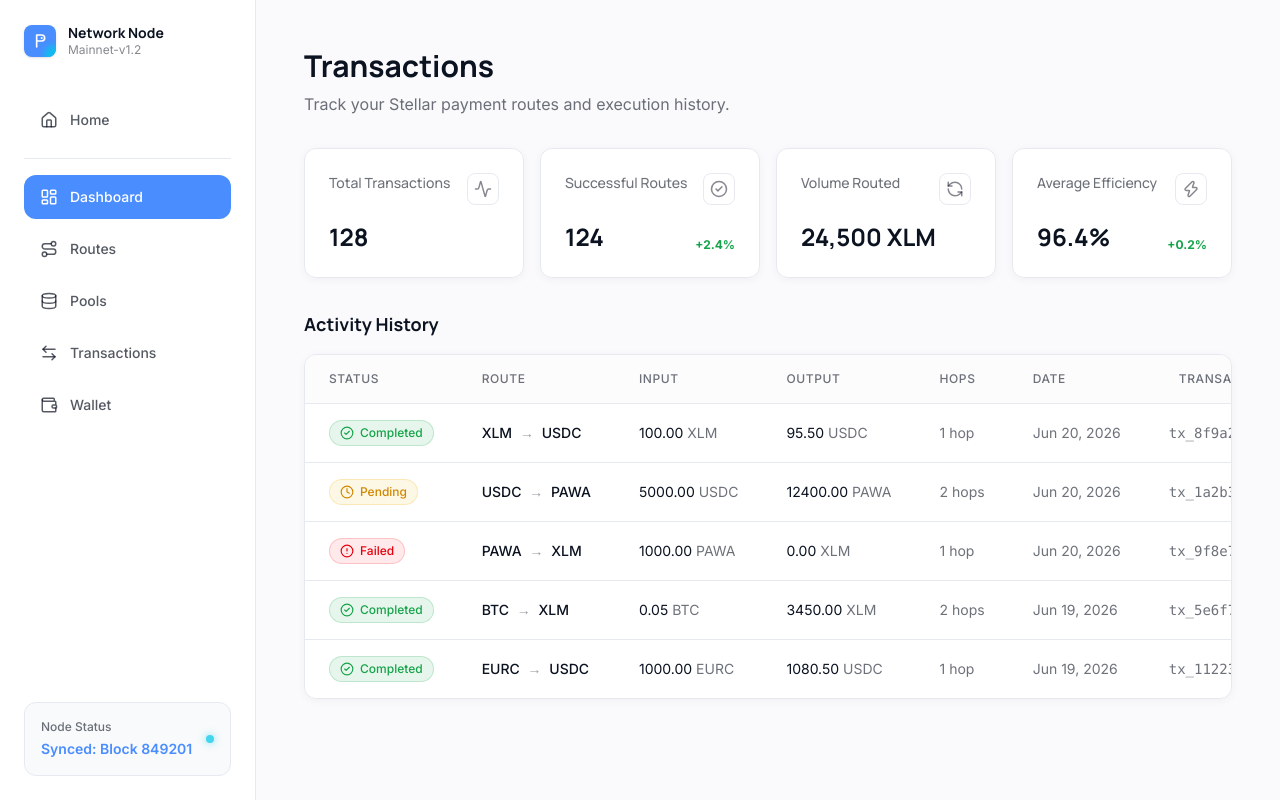
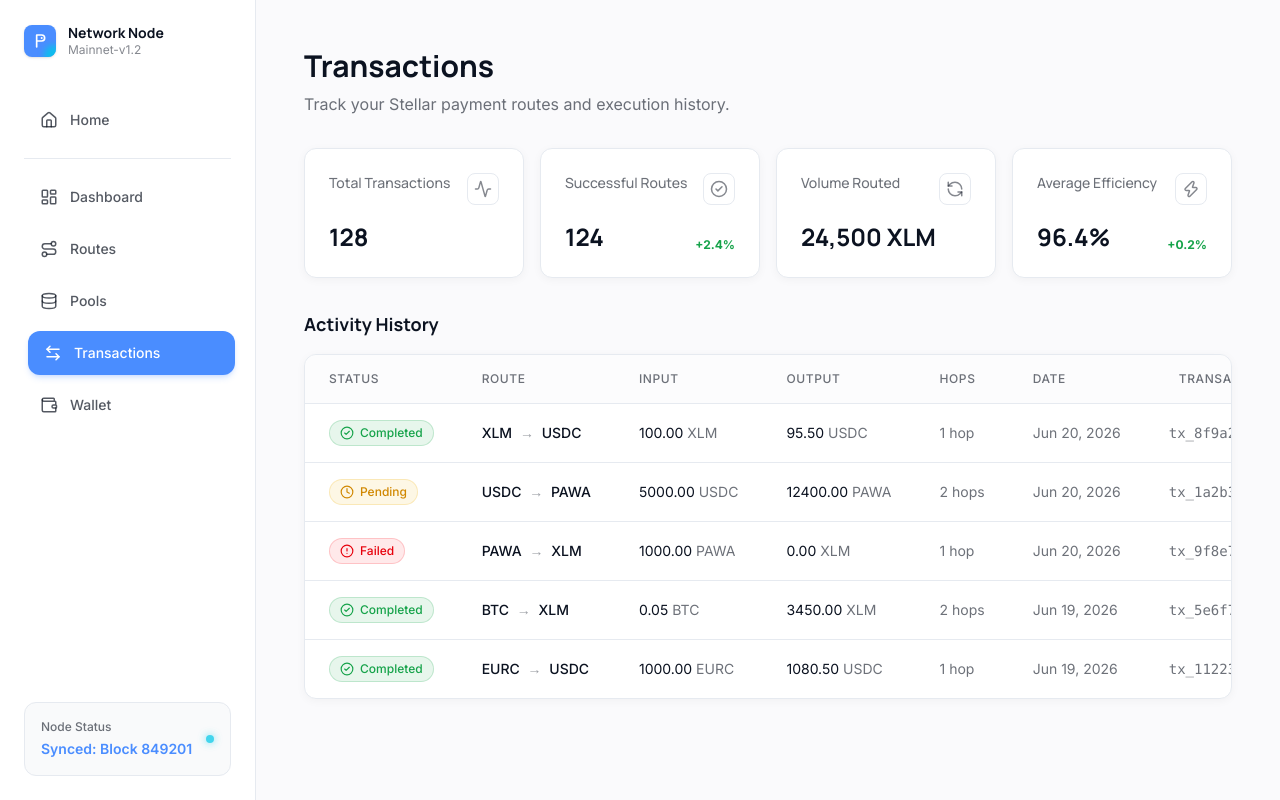
Before and after one commit to Robotron2/pawa-frontend, a Next.js app: page /transactions in a window 1280 px wide. Built offline with nearby package versions, Linux system fonts and the light colour scheme.

Commit message:
feat(ui): implement dynamic active state for sidebar navigation

```diff
--- a/src/components/layout/Sidebar.tsx
+++ b/src/components/layout/Sidebar.tsx
@@ -2,6 +2,7 @@
 
 import React, { useState } from "react";
 import Link from "next/link";
+import { usePathname } from "next/navigation";
 import { LayoutDashboard, Route, Database, ArrowLeftRight, Wallet, Home, Menu, X } from "lucide-react";
 import { useWallet } from "@/hooks/useWallet";
 import { Logo } from "@/components/ui/Logo";
@@ -59,7 +60,7 @@ export const Sidebar = () => {
           <nav className="flex flex-col gap-2">
             <NavItem href="/" icon={<Home size={18} />} label="Home" onClick={() => setIsOpen(false)} />
             <div className="h-px bg-border my-2" />
-            <NavItem href="/dashboard" icon={<LayoutDashboard size={18} />} label="Dashboard" active onClick={() => setIsOpen(false)} />
+            <NavItem href="/dashboard" icon={<LayoutDashboard size={18} />} label="Dashboard" onClick={() => setIsOpen(false)} />
             <NavItem href="/routes" icon={<Route size={18} />} label="Routes" onClick={() => setIsOpen(false)} />
             <NavItem href="/pools" icon={<Database size={18} />} label="Pools" onClick={() => setIsOpen(false)} />
             <NavItem href="/transactions" icon={<ArrowLeftRight size={18} />} label="Transactions" onClick={() => setIsOpen(false)} />
@@ -81,17 +82,23 @@ export const Sidebar = () => {
   );
 };
 
-const NavItem = ({ href, icon, label, active, onClick }: { href: string; icon: React.ReactNode; label: string; active?: boolean; onClick?: () => void }) => (
+const NavItem = ({ href, icon, label, onClick }: { href: string; icon: React.ReactNode; label: string; onClick?: () => void }) => {
+  const pathname = usePathname();
+  const active = href === '/' ? pathname === '/' : pathname?.startsWith(href);
+
+  return (
     <Link
       href={href}
       onClick={onClick}
-    className={`flex items-center gap-3 px-4 py-3 rounded-xl text-sm font-medium transition-colors ${
+      className={cn(
+        "flex items-center gap-3 px-4 py-3 rounded-xl text-sm font-medium transition-all duration-200",
         active
-        ? "bg-primary text-white"
+          ? "bg-primary text-white shadow-md shadow-primary/20 translate-x-1"
           : "text-foreground/70 hover:bg-gray-100 hover:text-foreground"
-    }`}
+      )}
     >
       {icon}
       {label}
     </Link>
   );
+};
```
Lines whose indentation alone changed are shown as unchanged.
